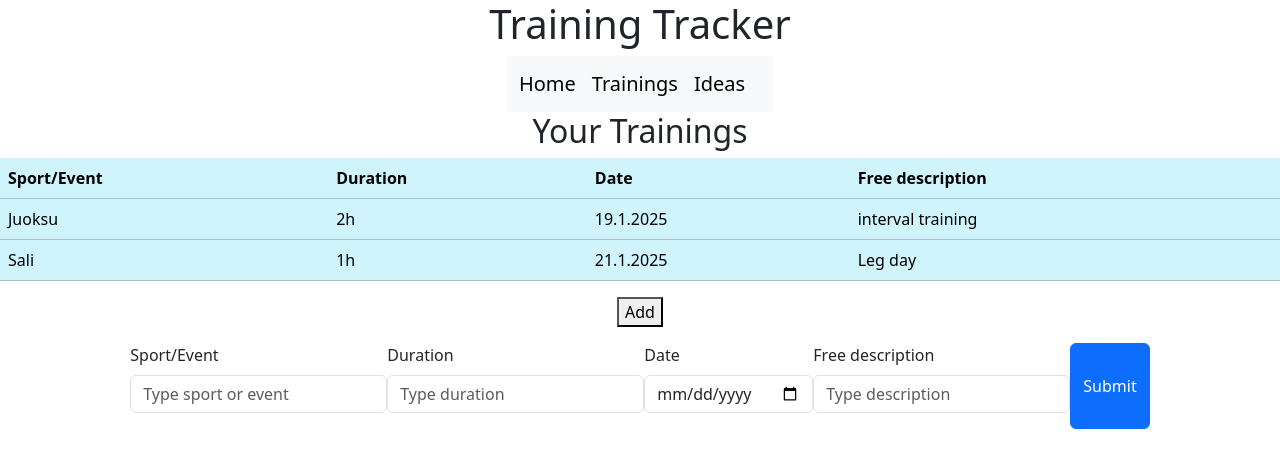
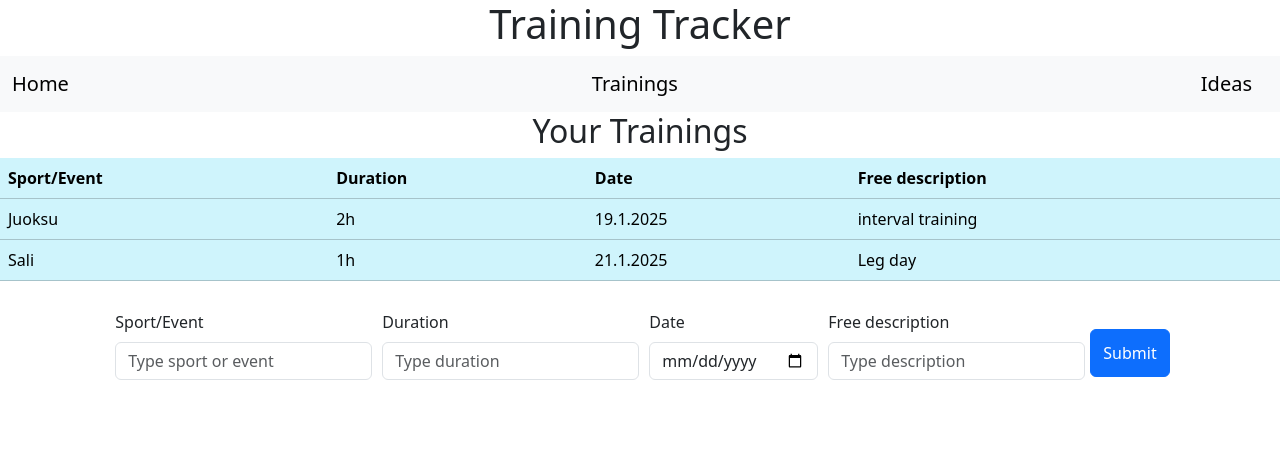
Before and after one commit to olleih/trainingtracker.github.io, a plain HTML site: page trainings.html in a window 1280 px wide. Drawn offline with nearby package versions, Linux system fonts and the light colour scheme.

Commit message:
Add form

```diff
--- a/trainings.html
+++ b/trainings.html
@@ -13,7 +13,7 @@
 
     <body>
         <h1>Training Tracker</h1>
-        <nav class="navbar bg-body-tertiary">
+        <nav class="navbar navbar-expand-sm navbar bg-body-tertiary nav">
             <div class="container-fluid">
               <a class="navbar-brand" href="index.html">Home</a>
               <a class="navbar-brand" href="trainings.html">Trainings</a>
@@ -22,7 +22,7 @@
           </nav>
         <h2>Your Trainings</h2>
 
-        <table class="table table-info">
+        <table class="table table-info" id="sportsTable">
             <thead>
               <tr>
                 <th scope="col">Sport/Event</th>
@@ -46,27 +46,52 @@
               </tr>
             </tbody>
           </table>
-          <button>Add</button>
 
-          <form>
-            <div class="mb-3">
+          <form id="sportsForm">
+            <div class="mb-3 formInput">
               <label for="sportInput" class="form-label">Sport/Event</label>
               <input placeholder="Type sport or event" type="text" class="form-control" id="sportInput">
             </div>
-            <div class="mb-3">
+            <div class="mb-3 formInput">
                 <label for="durationInput" class="form-label">Duration</label>
                 <input placeholder="Type duration" type="text" class="form-control" id="durationInput">
             </div>
-            <div class="mb-3">
+            <div class="mb-3 formInput">
                 <label for="dateInput" class="form-label">Date</label>
-                <input placeholder="Type date" type="date" class="form-control" id="dateInput">
+                <input type="date" class="form-control" id="dateInput">
             </div>
-            <div class="mb-3">
+            <div class="mb-3 formInput">
                 <label for="freeInput" class="form-label">Free description</label>
                 <input placeholder="Type description" type="text" class="form-control" id="freeInput">
             </div>
-            <button type="submit" class="btn btn-primary">Submit</button>
+            <button type="submit" class="btn btn-primary formButton">Submit</button>
           </form>
+
+          <script>
+            const form = document.getElementById('sportsForm');
+            const tableBody = document.querySelector('#sportsTable tbody');
+
+            form.addEventListener('submit', function (e) {
+                e.preventDefault();
+
+                const sport = document.getElementById('sportInput').value;
+                const duration = document.getElementById('durationInput').value;
+                const date = document.getElementById('dateInput').value;
+                const freeDescription = document.getElementById('freeInput').value;
+
+                const newRow = document.createElement('tr');
+
+                newRow.innerHTML = `
+                <td>${sport}</td>
+                <td>${duration}</td>
+                <td>${new Date(date).toLocaleDateString()}</td>
+                <td>${freeDescription}</td>
+                `;
+
+                tableBody.appendChild(newRow);
+                form.reset();
+            });
+          </script>
     </body>
 
 </html>
--- a/tt.css
+++ b/tt.css
@@ -10,6 +10,15 @@
 
 .cardImage {
     margin: 1px;
+}
+
+.formButton {
+    align-self: center;
+    height: 3rem;
+}
+
+.formInput {
+    padding: 5px;
 }
 
 .nav {
@@ -26,5 +35,4 @@ form {
     display: flex;
     flex-direction: row;
     margin: 8px;
-    padding: 8px;
 }
```
Also changed, not shown: ideas.html (+1 -1 lines), 1 other file.
